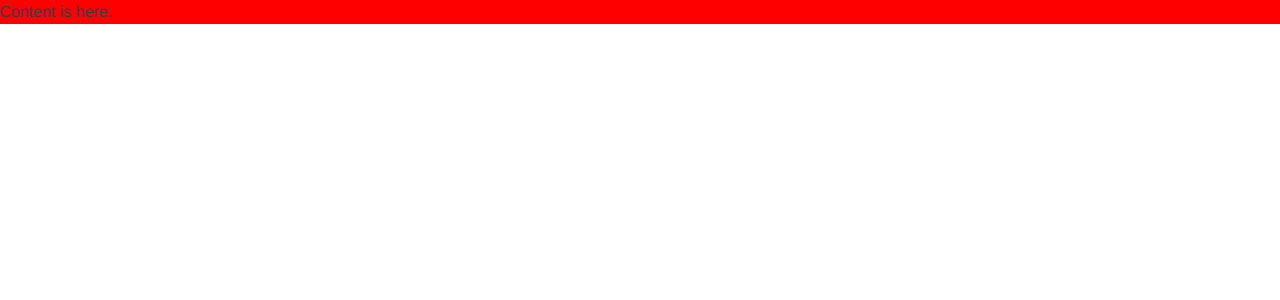
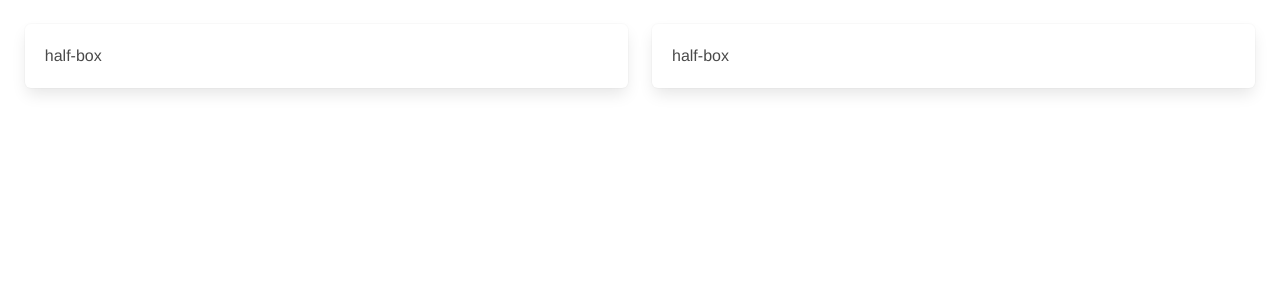
Before and after one commit to watcharaphat/vue-profile, a Vue app: page /content in a window 1280 px wide. Shown: the top 300 px of the page. Built offline with nearby package versions, Linux system fonts and the light colour scheme.

Commit message:
edit content-app

```diff
--- a/src/components/ContentApp.vue
+++ b/src/components/ContentApp.vue
@@ -1,6 +1,11 @@
 <template>
-  <div class="content">
-    Content is here.
+  <div class="columns content-app">
+    <div class="column is-6">
+      <div class="box">half-box</div>
+    </div>
+    <div class="column is-6">
+      <div class="box">half-box</div>
+    </div>
   </div>
 </template>
 
@@ -11,8 +16,10 @@ export default {
 
 <style scoped>
 
-.content {
-  background-color: red;
+.content-app {
+  margin-left: 1vw;
+  margin-right: 1vw;
+  margin-top: 1.5vh;
 }
 
 </style>
```
Also changed, not shown: src/components/box/SmallBox.vue (added).
